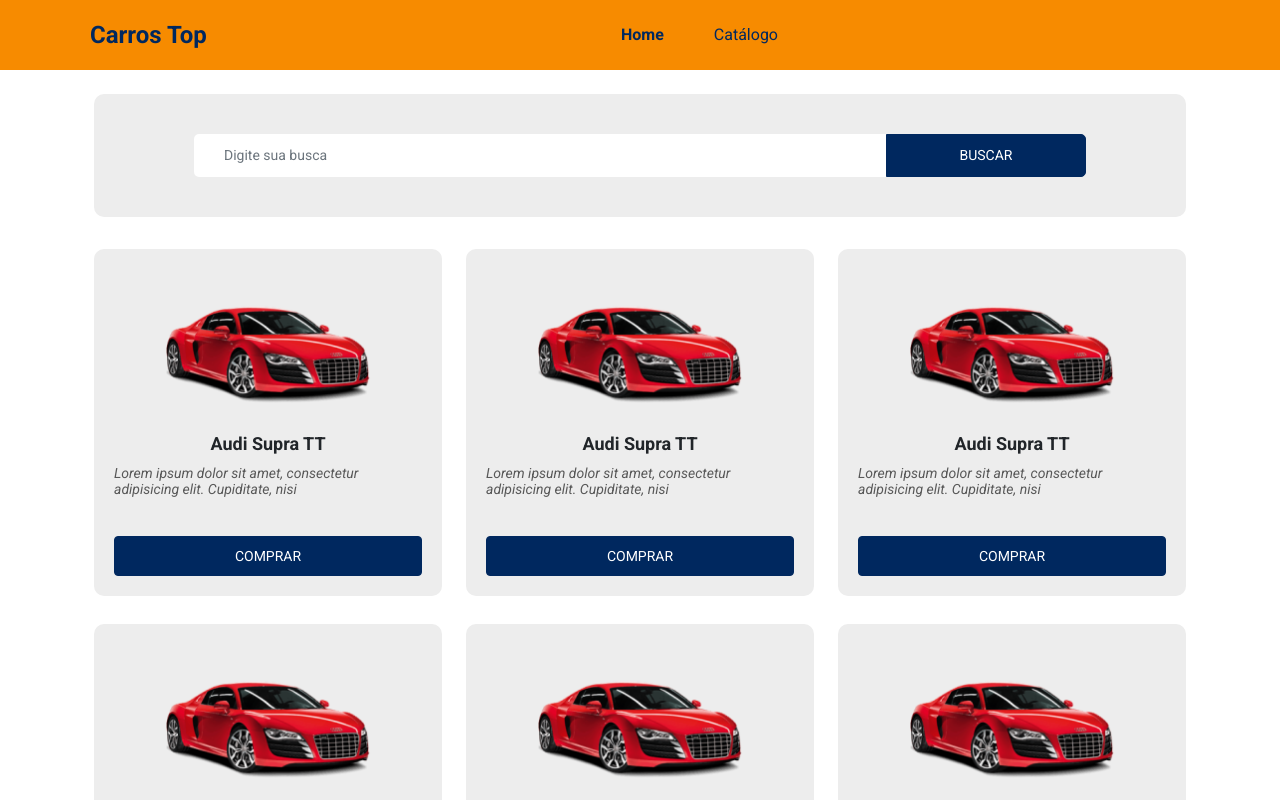
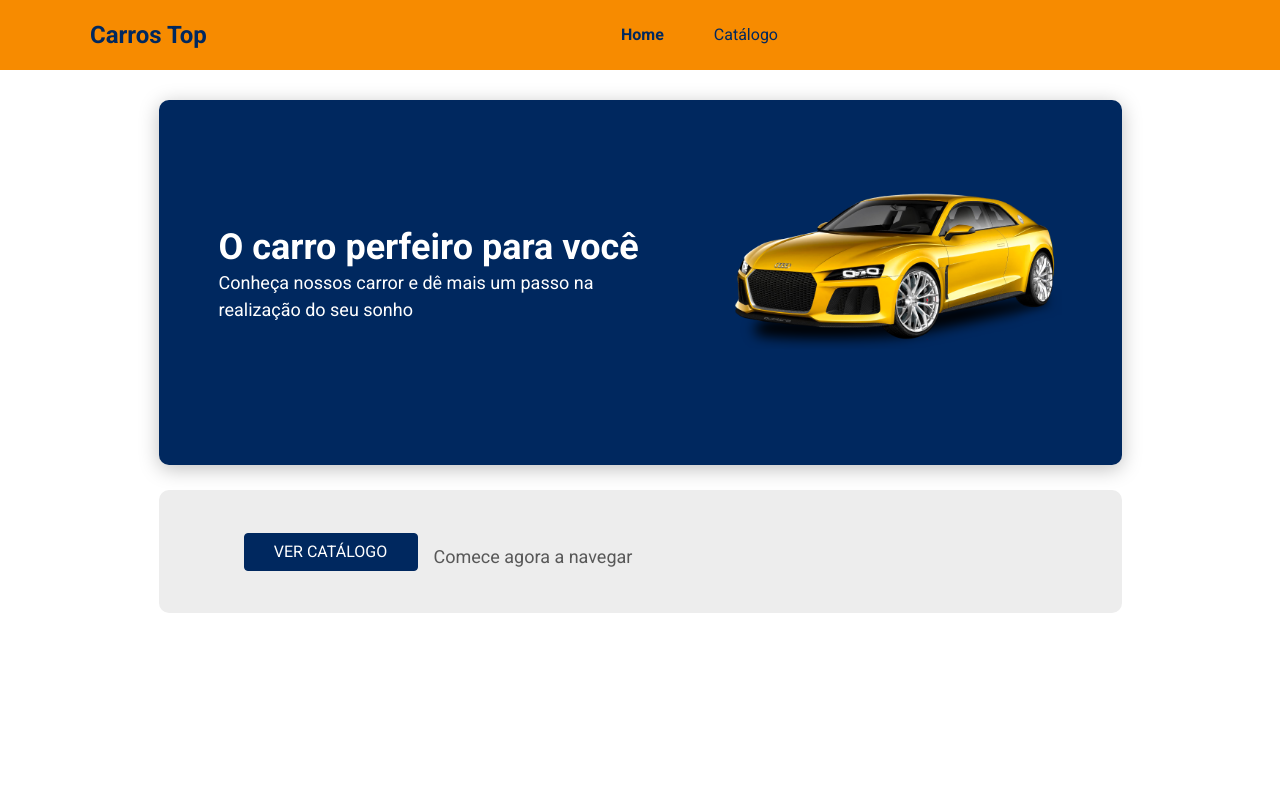
Before and after one commit to Henrique-Bunker/ds-cap07-henrique, a React (Create React App) app: page / in a window 1280 px wide. Shown: the top 800 px of the page. Built offline with nearby package versions, Linux system fonts and the light colour scheme.

Commit message:
chore: add routes

```diff
--- a/package.json
+++ b/package.json
@@ -10,10 +10,12 @@
     "@types/node": "^16.11.17",
     "@types/react": "17.0.0",
     "@types/react-dom": "17.0.0",
+    "@types/react-router-dom": "5.1.7",
     "bootstrap": "^5.1.3",
     "node-sass": "4.14.1",
     "react": "17.0.2",
     "react-dom": "17.0.2",
+    "react-router-dom": "5.2.0",
     "react-scripts": "5.0.0",
     "typescript": "^4.5.4",
     "web-vitals": "^2.1.2"
--- a/src/App.tsx
+++ b/src/App.tsx
@@ -1,10 +1,9 @@
 import './assets/styles/custom.scss'
-import Home from 'pages/Home'
 import './App.css'
-import Catalog from 'pages/Catalog'
+import Routes from 'Routes'
 
 function App() {
-  return <Catalog />
+  return <Routes />
 }
 
 export default App
--- /dev/null
+++ b/src/Routes.tsx
@@ -0,0 +1,20 @@
+import { BrowserRouter, Switch, Route } from 'react-router-dom'
+import Navbar from './components/Navbar'
+import Catalog from './pages/Catalog'
+import Home from './pages/Home'
+
+const Routes = () => (
+  <BrowserRouter>
+    <Navbar />
+    <Switch>
+      <Route path="/" exact>
+        <Home />
+      </Route>
+      <Route path="/products">
+        <Catalog />
+      </Route>
+    </Switch>
+  </BrowserRouter>
+)
+
+export default Routes
--- a/src/components/Navbar/index.tsx
+++ b/src/components/Navbar/index.tsx
@@ -1,14 +1,15 @@
 import 'bootstrap/js/src/collapse.js'
 import './styles.css'
 import { ReactComponent as MenuHamburgerIcon } from 'assets/images/menu-hamburguer.svg'
+import { Link, NavLink } from 'react-router-dom'
 
 const Navbar = () => {
   return (
     <nav className="navbar navbar-expand-md navbar-dark bg-warning main-nav">
       <div className="container-fluid">
-        <a href="link">
+        <Link to="/">
           <h4>Carros Top</h4>
-        </a>
+        </Link>
         <button
           className="navbar-toggler"
           type="button"
@@ -27,12 +28,12 @@
         >
           <ul className="navbar-nav offset-md-2 main-menu">
             <li>
-              <a href="link" className="active">
+              <NavLink to="/" className="active">
                 Home
-              </a>
+              </NavLink>
             </li>
             <li>
-              <a href="link">Catálogo</a>
+              <NavLink to="/products">Catálogo</NavLink>
             </li>
           </ul>
         </div>
--- a/src/pages/Catalog/index.tsx
+++ b/src/pages/Catalog/index.tsx
@@ -1,13 +1,10 @@
 import CarCard from 'components/CarCard'
-import Navbar from 'components/Navbar'
 import SearchCard from 'components/SearchCard'
 import './styles.css'
 
 const Catalog = () => {
   return (
-    <>
-      <Navbar />
-      <div className="container">
+    <div className="container mr-0">
       <div className="catalog-container">
         <div className="container mt-4 mb-sm-3">
           <SearchCard />
@@ -48,7 +45,6 @@
         </div>
       </div>
     </div>
-    </>
   )
 }
 export default Catalog
--- a/src/pages/Catalog/styles.css
+++ b/src/pages/Catalog/styles.css
@@ -13,7 +13,7 @@
 @media (min-width: 1200px) {
   .catalog-container {
     max-width: 1200px;
-
+    margin: auto;
     display: flex;
     flex-direction: column;
     justify-content: center;
--- a/src/pages/Home/index.tsx
+++ b/src/pages/Home/index.tsx
@@ -1,12 +1,10 @@
-import Navbar from 'components/Navbar'
 import './styles.css'
 import './catStyles.css'
 import car from 'assets/images/car-header-1.png'
+import { Link } from 'react-router-dom'
 
 const Home = () => {
   return (
-    <>
-      <Navbar />
     <div className="page-container">
       <div className="home-container">
         <div className="home-card bg-primary">
@@ -24,14 +22,13 @@
       </div>
       <div className="catalog-container">
         <div className="catalog-card">
-            <a href="link" className="btn btn-primary">
+          <Link to="/products" className="btn btn-primary">
             Ver Catálogo
-            </a>
+          </Link>
           <span>Comece agora a navegar</span>
         </div>
       </div>
     </div>
-    </>
   )
 }
 
```
Also changed, not shown: 2 other files (tests, documents, lock files or other folders). Lines whose indentation alone changed are shown as unchanged.
